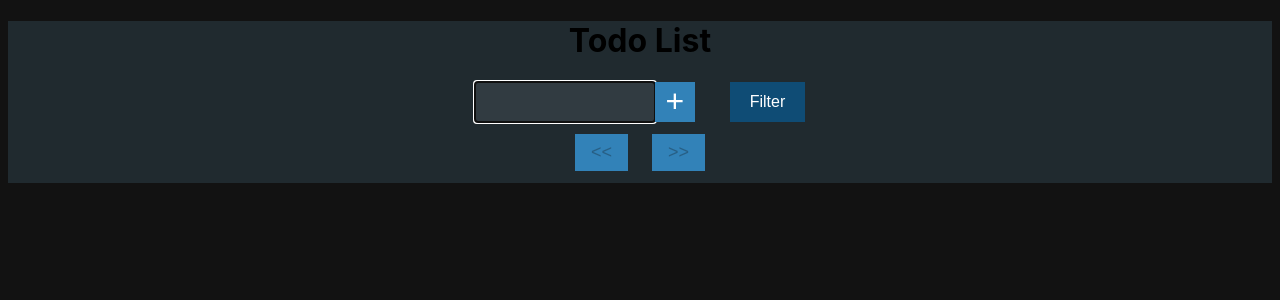
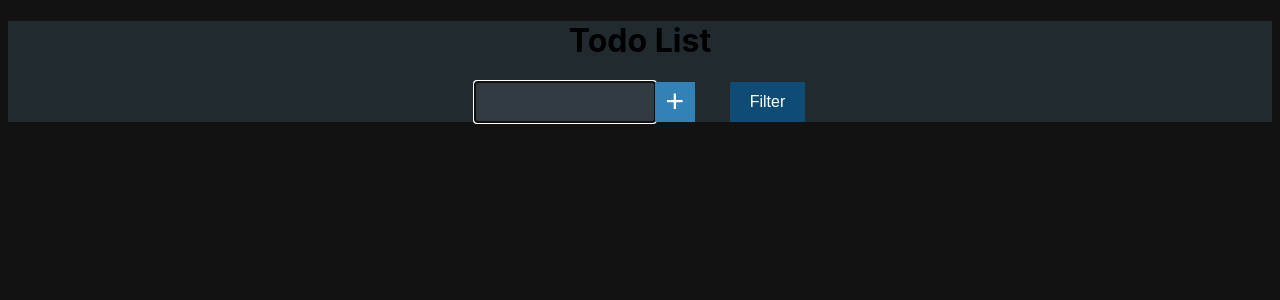
Before and after one commit to Arpana-Sitoula/todo-app, a React (Vite) app: page / in a window 1280 px wide. Shown: the top 300 px of the page. Built offline with nearby package versions, Linux system fonts and the light colour scheme.

Commit message:
Pagination Updated

```diff
--- a/src/components/Page.jsx
+++ b/src/components/Page.jsx
@@ -24,10 +24,11 @@ const Page = ({filteredTodos, displayTodos, setDisplayTodos}) => {
   console.log("diff"+(filteredTodos.length - displayTodos.length))
   return (
     <div className='center-div'>
+      {(filteredTodos.length > 6) &&
       <div>
         <button className='button' onClick={handlePrev}  disabled={page <= 1}>&lt;&lt;</button>
         <button className='button' onClick={handleNext} disabled={endIndex >= filteredTodos.length}>&gt;&gt;</button>
-      </div>
+      </div>}
     </div>
   )
 }
```
Also changed, not shown: src/components/List.jsx (+6 -13 lines).
